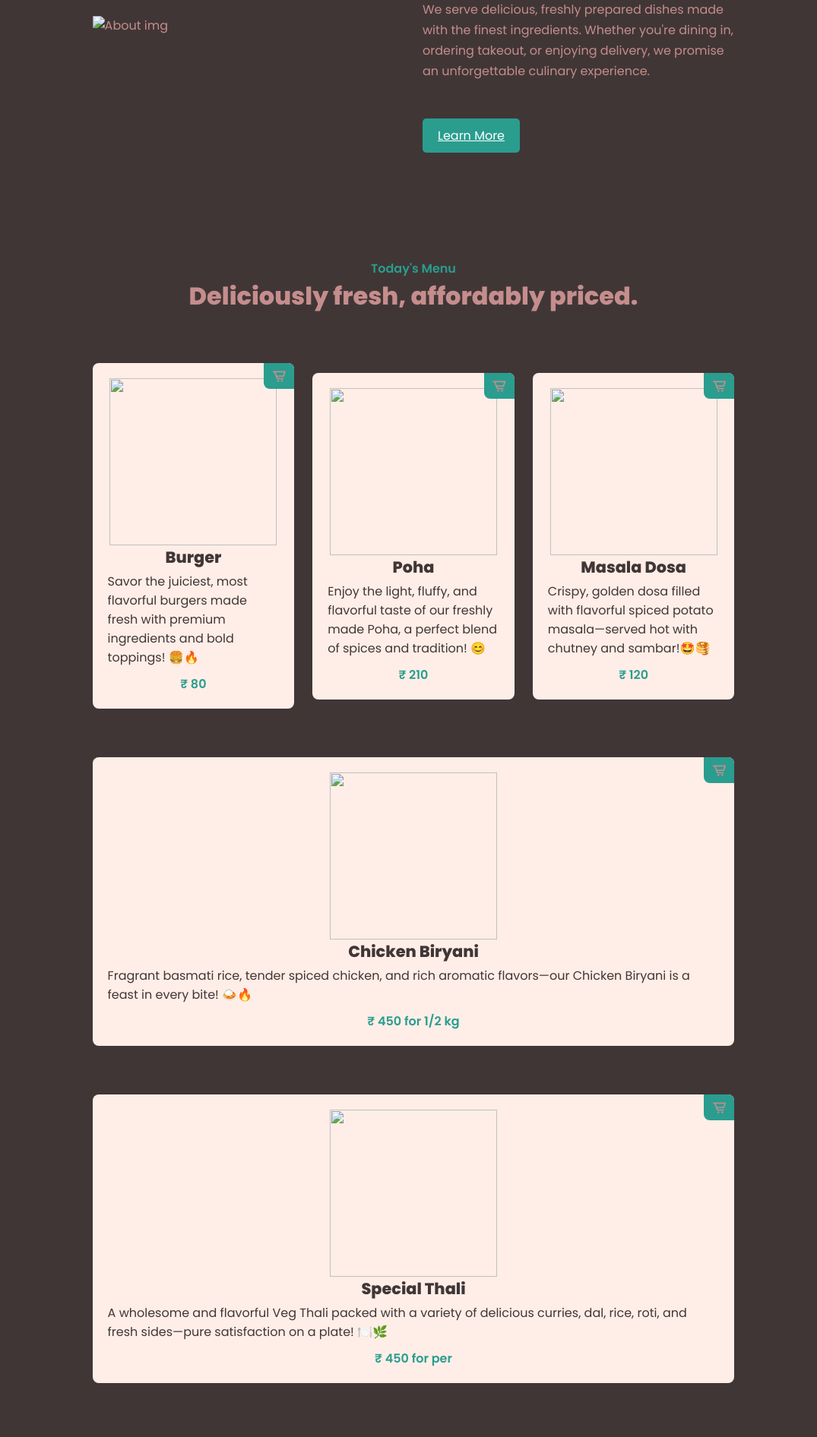
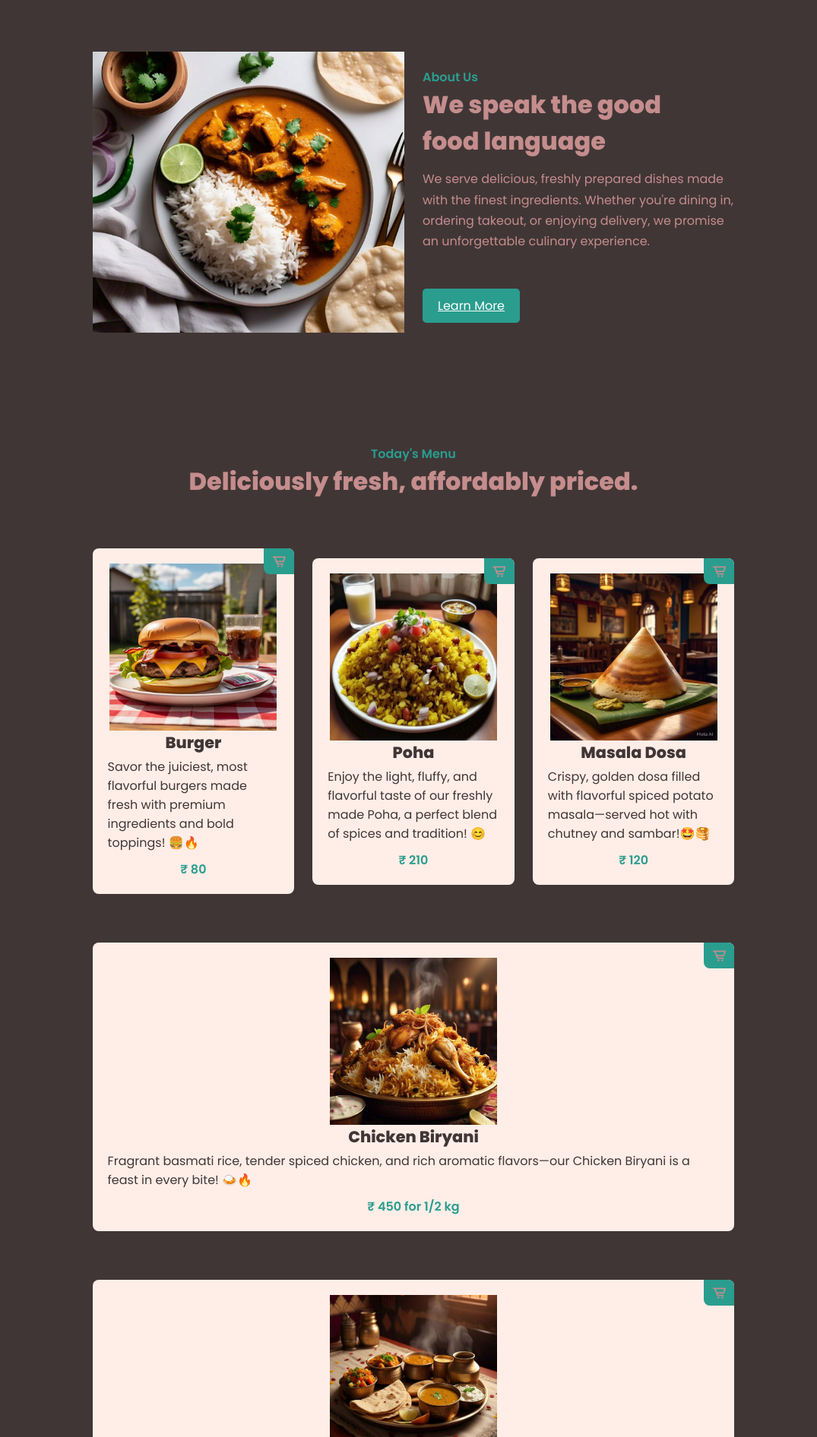
Before and after one commit to codewithAnky/Food_Website, a plain HTML site: page index.html in a window 1280 px wide. Shown: the part 686-2578 px from the top of the page at 76% size, without its empty margins (96-1171 px from the left). Drawn offline with nearby package versions, Linux system fonts and the light colour scheme.

Commit message:
Update index.html

```diff
--- a/index.html
+++ b/index.html
@@ -37,14 +37,14 @@
       <a href="#menu" class="btn">Today's Menu</a>
     </div>
     <div class="home-img">
-      <img src="img/restaurant.jpg" alt="Home img" />
+      <img src="image/restaurant.jpg" alt="Home img" />
     </div>
   </section>
 
   <!-- About Section -->
   <section class="about" id="about">
     <div class="about-img">
-      <img src="img/special.jpg" alt="About img" />
+      <img src="image/special.jpg" alt="About img" />
     </div>
     <div class="about-text">
       <span>About Us</span>
@@ -64,7 +64,7 @@
     <div class="menu-container">
       <div class="box">
         <div class="box-img">
-          <img src="img/burger.jpg" />
+          <img src="image/burger.jpg" />
         </div>
         <h2> Burger</h2>
         <h3>Savor the juiciest, most flavorful burgers made fresh with premium ingredients and bold toppings! 🍔🔥</h3>
@@ -74,7 +74,7 @@
 
       <div class="box">
         <div class="box-img">
-          <img src="img/poha.jpg" />
+          <img src="image/poha.jpg" />
         </div>
         <h2>Poha</h2>
         <h3>Enjoy the light, fluffy, and flavorful taste of our freshly made Poha, a perfect blend of spices and
@@ -85,7 +85,7 @@
 
       <div class="box">
         <div class="box-img">
-          <img src="img/masala dosa.jpg" />
+          <img src="image/masala dosa.jpg" />
         </div>
         <h2>Masala Dosa</h2>
         <h3>Crispy, golden dosa filled with flavorful spiced potato masala—served hot with chutney and sambar!🤩🥞</h3>
@@ -96,7 +96,7 @@
 
     <div class="box">
       <div class="box-img">
-        <img src="img/chicken biryani.jpg" />
+        <img src="image/chicken biryani.jpg" />
       </div>
       <h2>Chicken Biryani</h2>
       <h3>Fragrant basmati rice, tender spiced chicken, and rich aromatic flavors—our Chicken Biryani is a feast in
@@ -107,7 +107,7 @@
 
     <div class="box">
       <div class="box-img">
-        <img src="img/Thali.jpg" />
+        <img src="image/Thali.jpg" />
       </div>
       <h2>Special Thali</h2>
       <h3>A wholesome and flavorful Veg Thali packed with a variety of delicious curries, dal, rice, roti, and fresh
@@ -126,7 +126,7 @@
 
     <div class="service-container">
       <div class="s-box">
-        <img src="img/s1.png" />
+        <img src="image/s1.png" />
         <h3>Order</h3>
         <p>
           Place your order seamlessly through our website or app. <br>Multiple payment options for a hassle-free
@@ -135,7 +135,7 @@
       </div>
 
       <div class="s-box">
-        <img src="img/s2.png" />
+        <img src="image/s2.png" />
         <h3>Shipping</h3>
         <p>
           Your food is packed carefully to maintain taste and quality. Safe and hygienic delivery for your convenience.
@@ -143,7 +143,7 @@
       </div>
 
       <div class="s-box">
-        <img src="img/s3.png" />
+        <img src="image/s3.png" />
         <h3>Delivered</h3>
         <p>
           Your order arrives fresh, hot, and ready to enjoy. If there’s an issue, we’re here to make it right!
```
